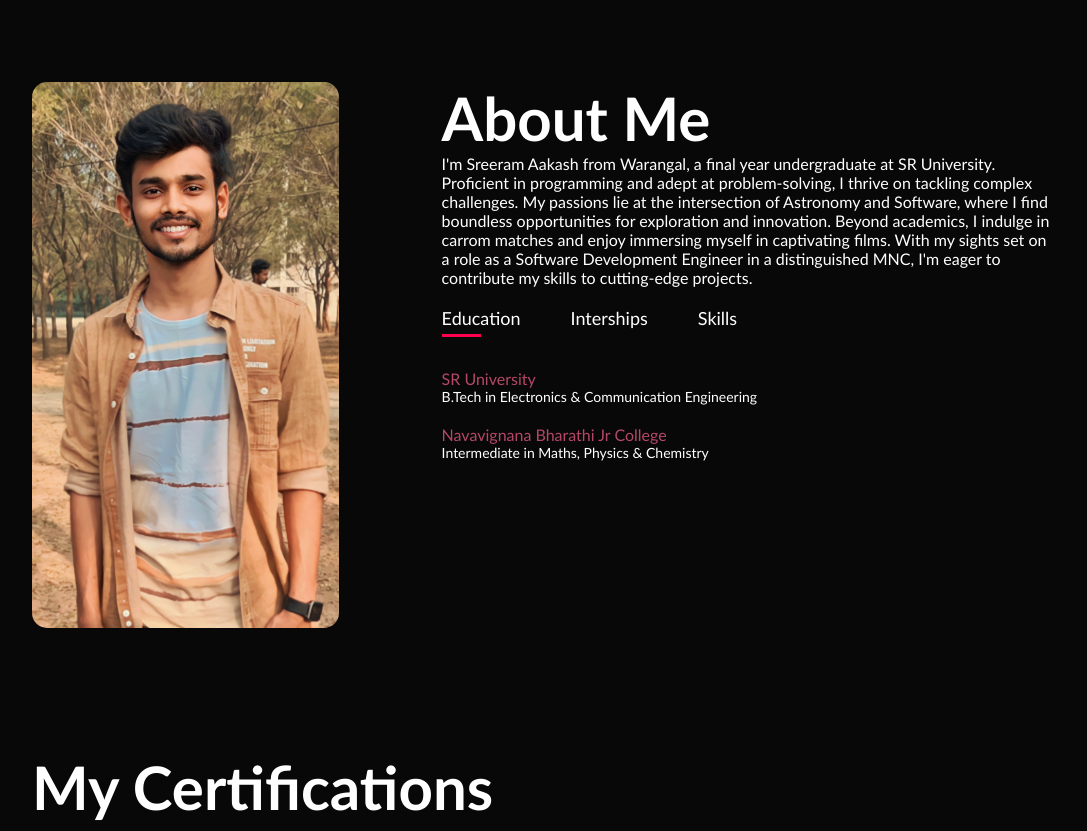
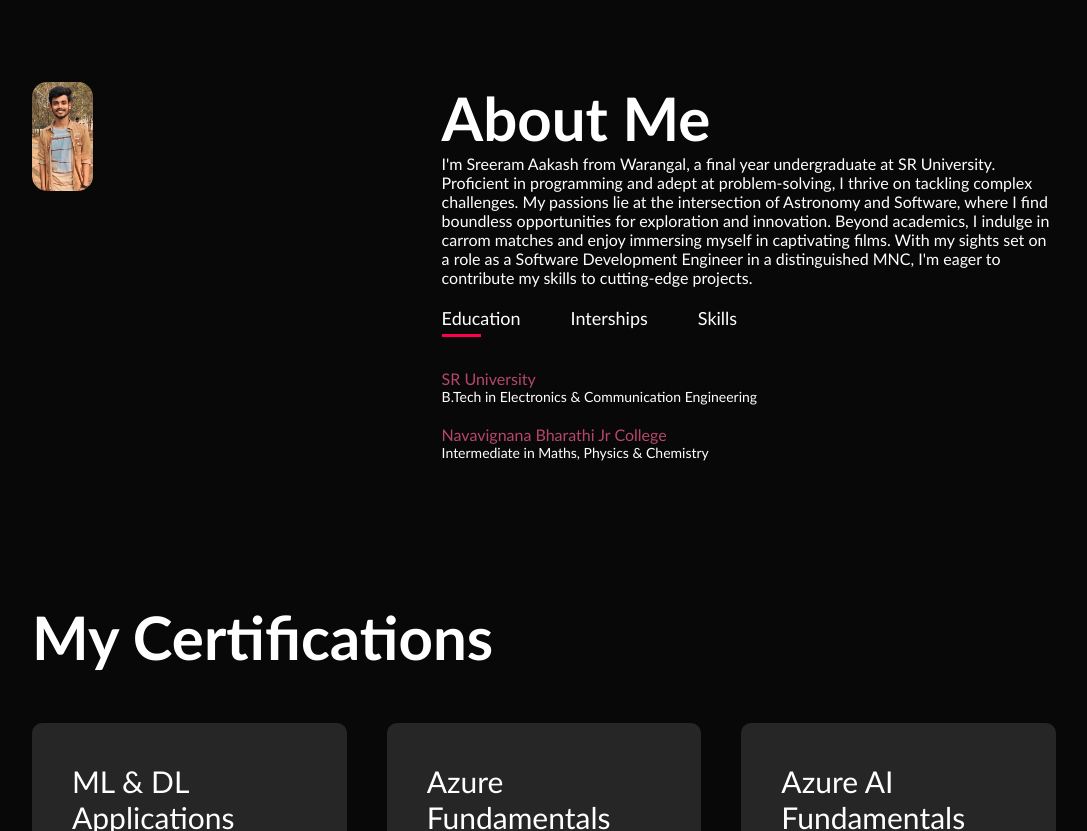
Before and after one commit to Aakash-Sreeram/Portfolio, a plain HTML site: page index.html in a window 1280 px wide. Shown: the part 798-1629 px from the top of the page, without its empty margins (96-1183 px from the left). Drawn offline with Linux system fonts and the light colour scheme.

Commit message:
Update style.css

```diff
--- a/style.css
+++ b/style.css
@@ -88,7 +88,7 @@ nav ul li a:hover::after{
     flex-wrap: wrap;
 }
 .about-col1{
-    flex-basis: 25%;
+    flex-basis: 5%;
 }
 .about-col1 img{
     width: 120%;
```
